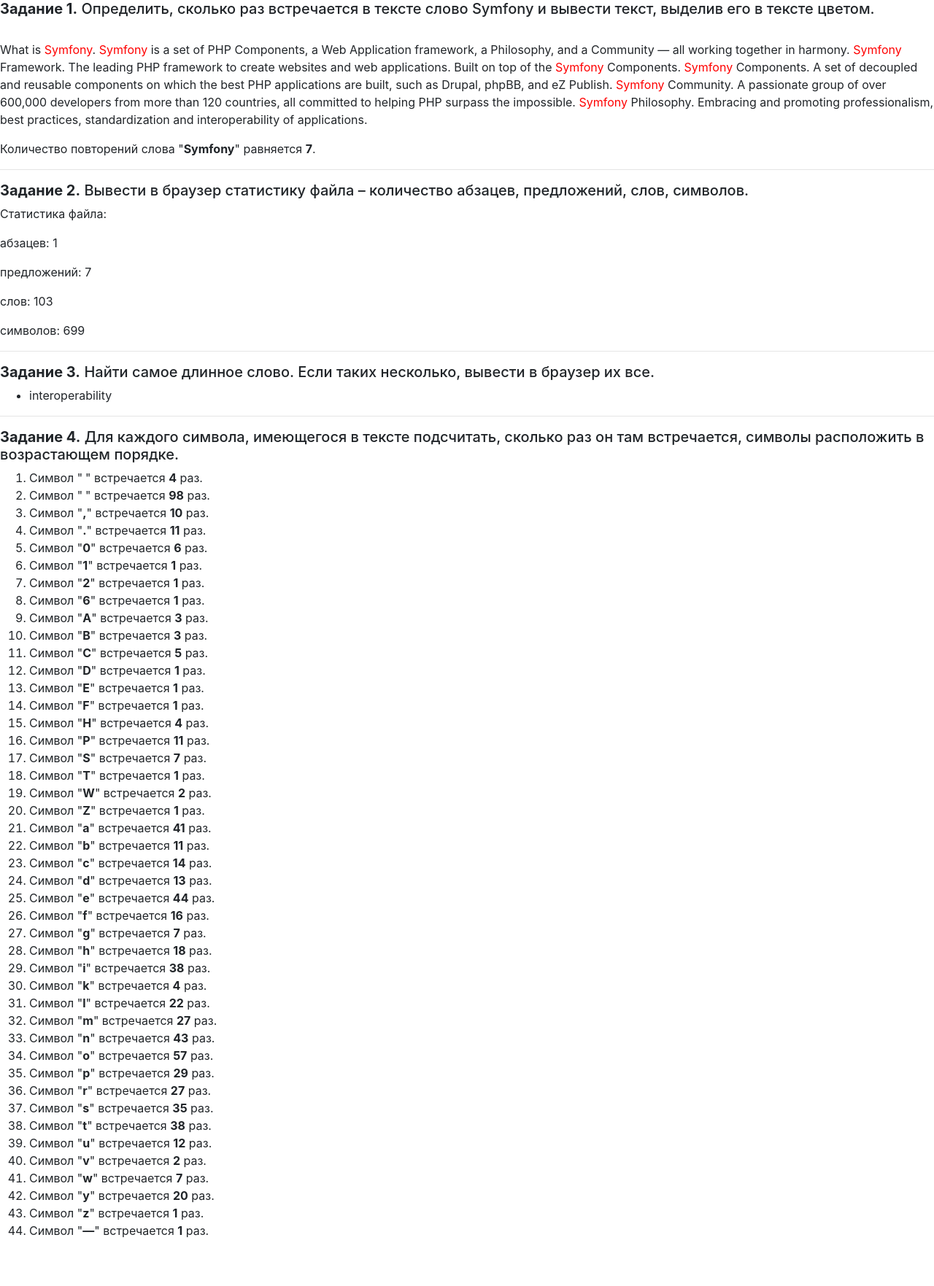
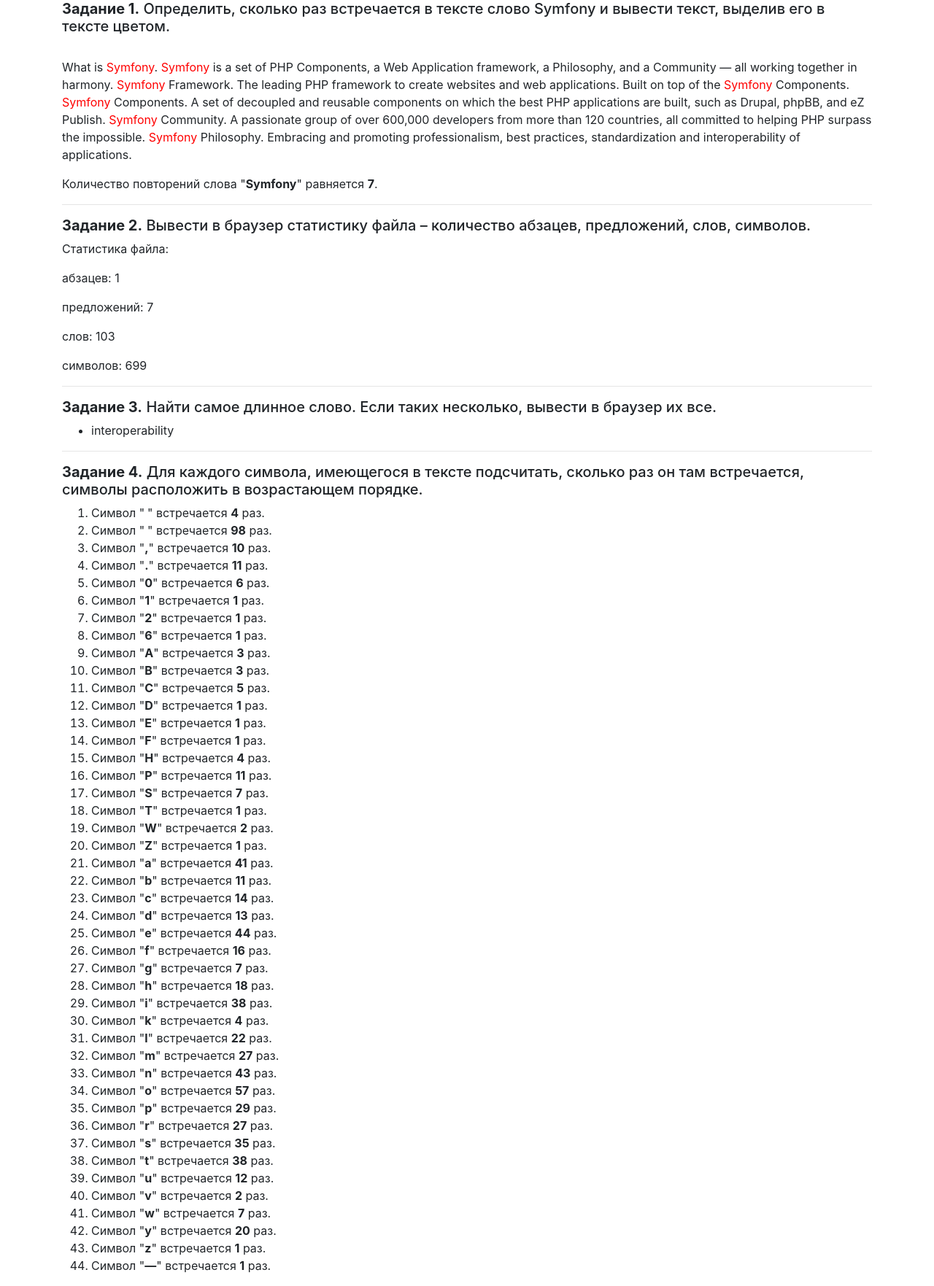
Before and after one commit to pavellisovskij/it-academy-lessons, a PHP site: page / in a window 1280 px wide. Shown: the whole page at 73% size. Before the commit the page ends 1697 px from the top, so only its background shows below. Run offline with PHP 8.4, Linux system fonts and the light colour scheme.

Commit message:
Update 1\05\view\layout.php
Добавлен контейнер в шаблон страницы.

```diff
--- a/1/05/view/layout.php
+++ b/1/05/view/layout.php
@@ -10,7 +10,7 @@
 
         <title>Решение задач по теме "Строковые функции. Пользовательские функции."</title>
     </head>
-    <body>
+        <div class="container">
             <h5>
                 <b>Задание 1.</b> Определить, сколько раз встречается в тексте слово Symfony и вывести
                 текст, выделив его в тексте цветом.
@@ -55,5 +55,6 @@
                     </li>
                 <?php endforeach; ?>
             </ol>
+        </div>
     </body>
 </html>
```
Lines whose indentation alone changed are shown as unchanged.
